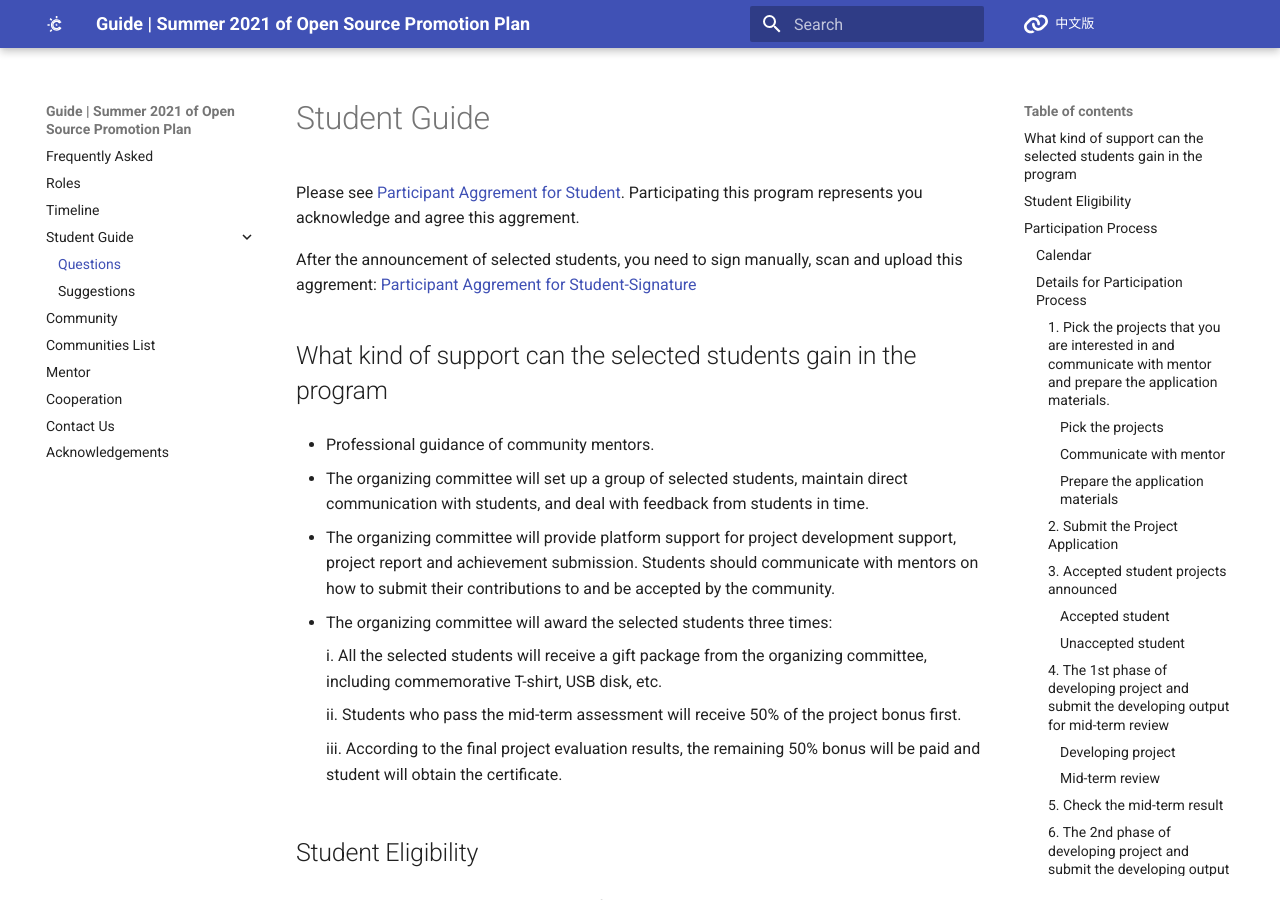
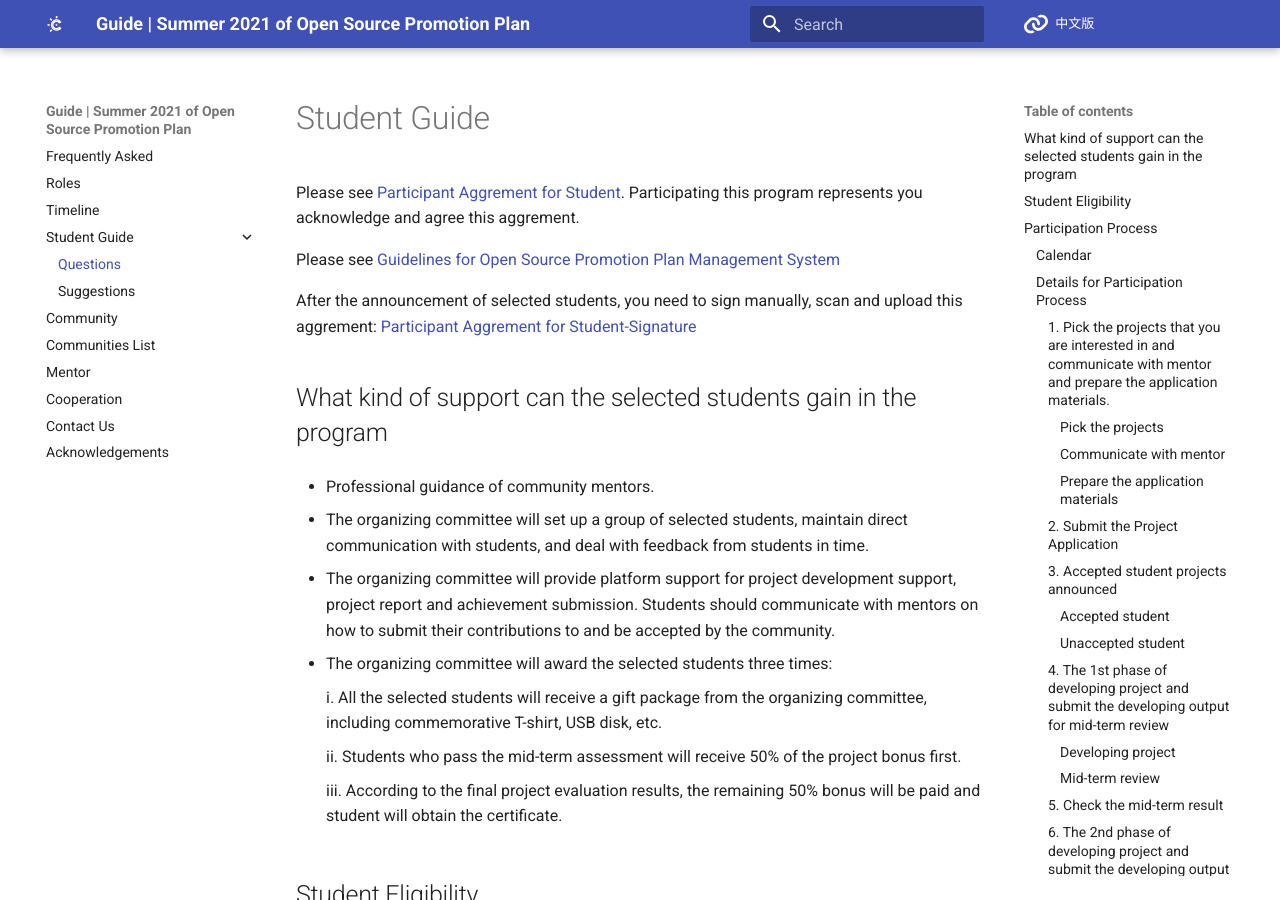
Before and after one commit to summer-ospp/help-en, an MkDocs documentation site: the page built from docs/student.md, in a window 1280 px wide and 900 px high. Built offline with MkDocs 1.6.1 and Material for MkDocs 9.7.7, drawn with Linux system fonts in a browser that asks for light colours; comment, search, counter and statistics services are not loaded.

Commit message:
Update student.md

```diff
--- a/docs/student.md
+++ b/docs/student.md
@@ -1,6 +1,8 @@
 # Student Guide
 
 Please see [Participant Aggrement for Student](./assets/Participant-Aggrement-for-Student.txt). Participating this program represents you acknowledge and agree this aggrement.
+
+Please see [Guidelines for Open Source Promotion Plan Management System](./assets/Student-Guideline-for-Open-Source-Promotion-Plan-Management-System.pdf)
 
 After the announcement of selected students, you need to sign manually, scan and upload this aggrement: [Participant Aggrement for Student-Signature](./assets/SIGNATURE-STUDENT-PARTICIPANT-AGREEMENT.pdf)
 
```
